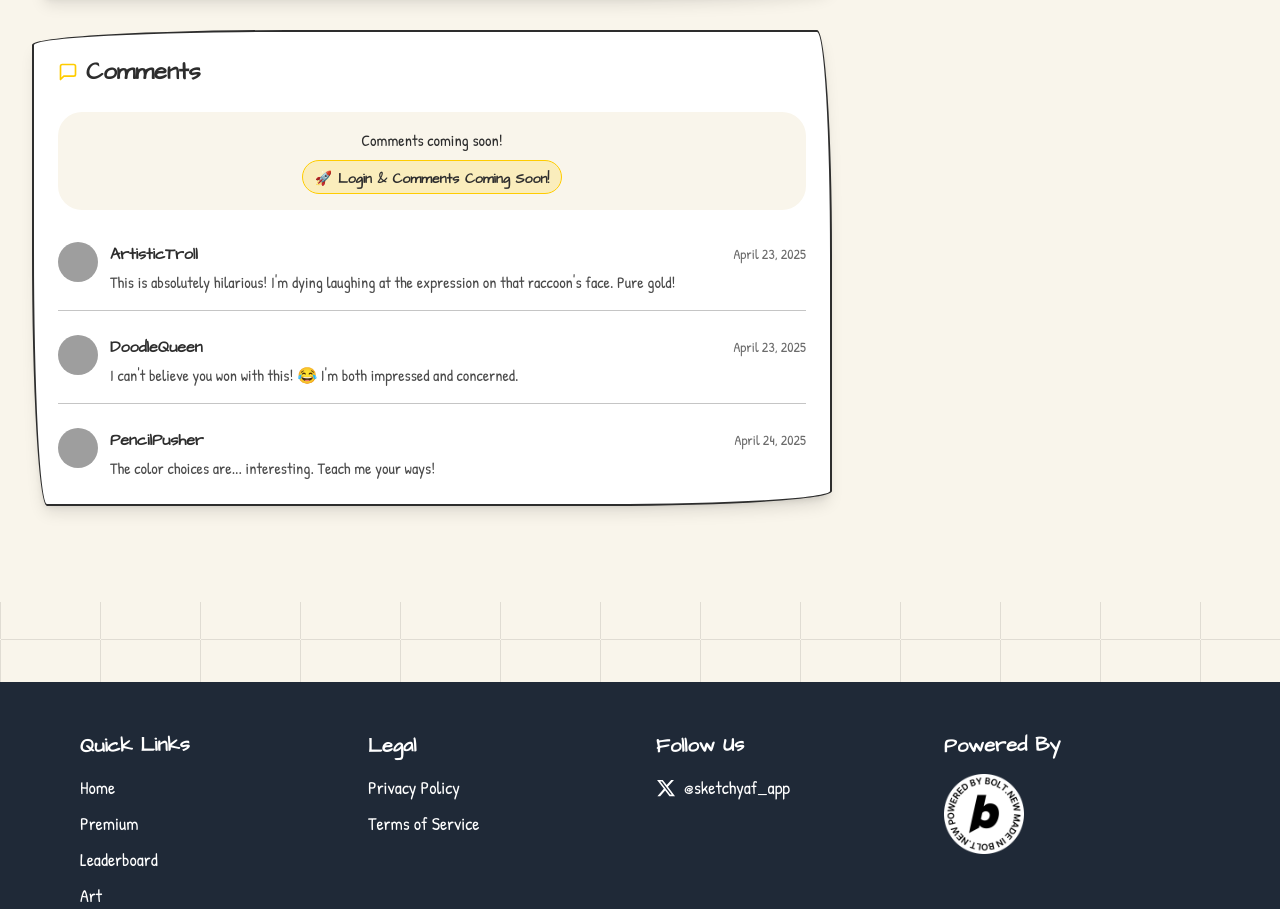
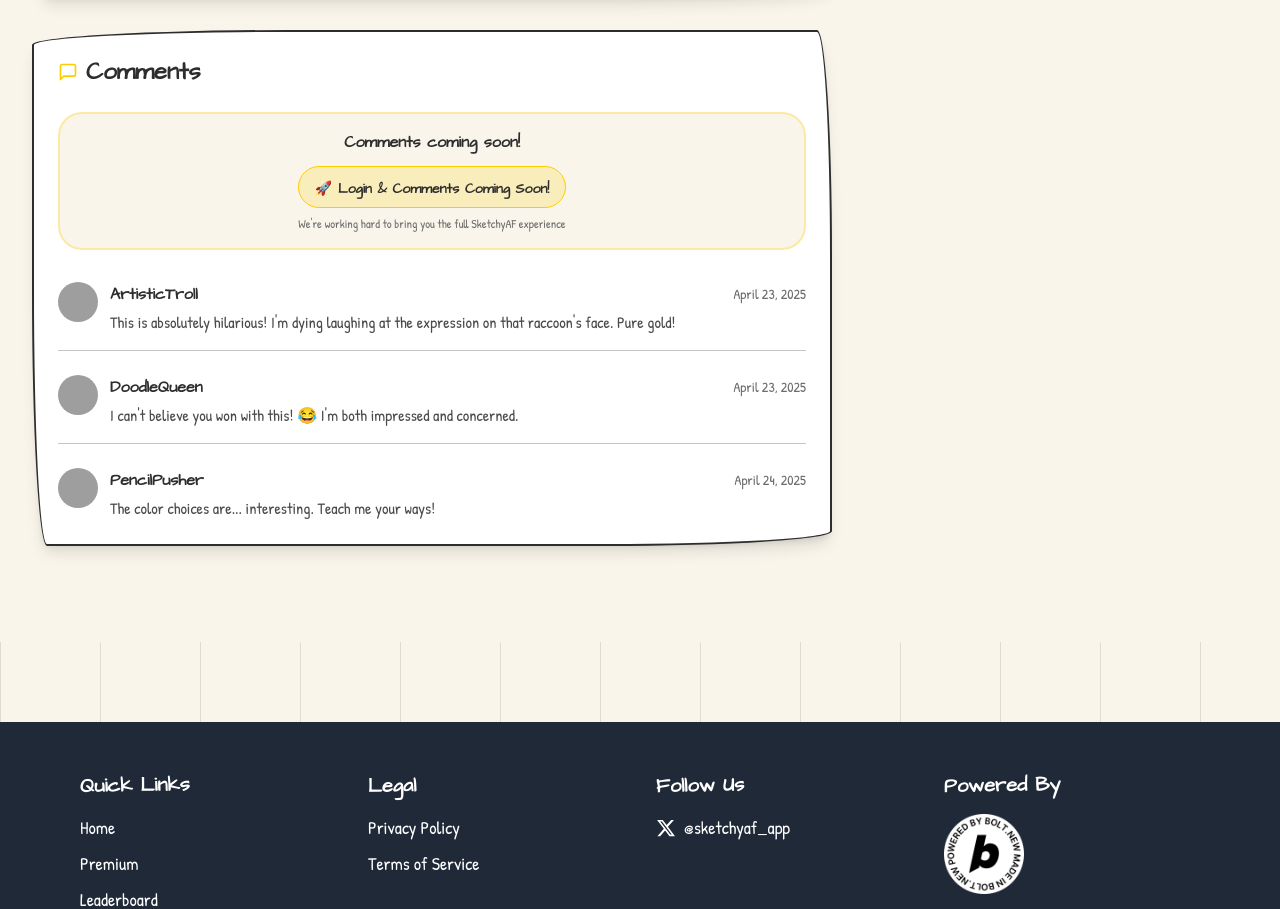
Before and after one commit to ruark-xyz/sketchyAF-app, a React (Vite) app: page /art/1 in a window 1280 px wide. Shown: the part 1061-1970 px from the top of the page. Built offline with nearby package versions, Linux system fonts and the light colour scheme; grey boxes are pictures that could not be loaded.

Commit message:
Complete Disabling Login CTA on Art Page

```diff
--- a/src/pages/ArtDetail.tsx
+++ b/src/pages/ArtDetail.tsx
@@ -3,7 +3,6 @@ import { useParams, Link } from 'react-router-dom';
 import { motion } from 'framer-motion';
 import { ChevronLeft, Heart, MessageSquare, Share2, Award, Calendar, Star, Package, Layers, UserCircle, Send, Trophy } from 'lucide-react';
 import Button from '../components/ui/Button';
-import Input from '../components/ui/Input';
 import Seo from '../components/utils/Seo';
 import { topDrawingsData, boosterPacks } from '../data/mockData';
 import { TopDrawing, BoosterPack } from '../types';
@@ -237,12 +236,12 @@ const ArtDetail: React.FC = () => {
                   {isLoggedIn ? (
                     <form onSubmit={handleSubmitComment} className="mb-8">
                       <div className="flex gap-3">
-                        <Input
-                          name="comment"
+                        <input
+                          type="text"
                           placeholder="Add a comment..."
                           value={commentText}
                           onChange={(e) => setCommentText(e.target.value)}
-                          wrapperClassName="flex-grow"
+                          className="flex-grow border border-light-gray p-2 rounded-md"
                         />
                         <Button
                           type="submit"
@@ -255,13 +254,16 @@ const ArtDetail: React.FC = () => {
                     </form>
                   ) : (
                     // DISABLED FOR LAUNCH - Show coming soon message instead of login CTA
-                    <div className="bg-off-white p-4 rounded-lg mb-8 text-center">
-                      <p className="mb-2">Comments coming soon!</p>
-                      <div className="bg-accent/20 px-3 py-1 rounded-full border border-accent inline-block">
+                    <div className="bg-off-white p-4 rounded-lg mb-8 text-center border-2 border-accent/30">
+                      <p className="mb-3 font-heading font-semibold text-dark">Comments coming soon!</p>
+                      <div className="bg-accent/20 px-4 py-2 rounded-full border border-accent inline-block">
                         <span className="text-sm font-heading font-bold text-dark">
                           🚀 Login & Comments Coming Soon!
                         </span>
                       </div>
+                      <p className="text-xs text-medium-gray mt-2">
+                        We're working hard to bring you the full SketchyAF experience
+                      </p>
                     </div>
                   )}
 
```
